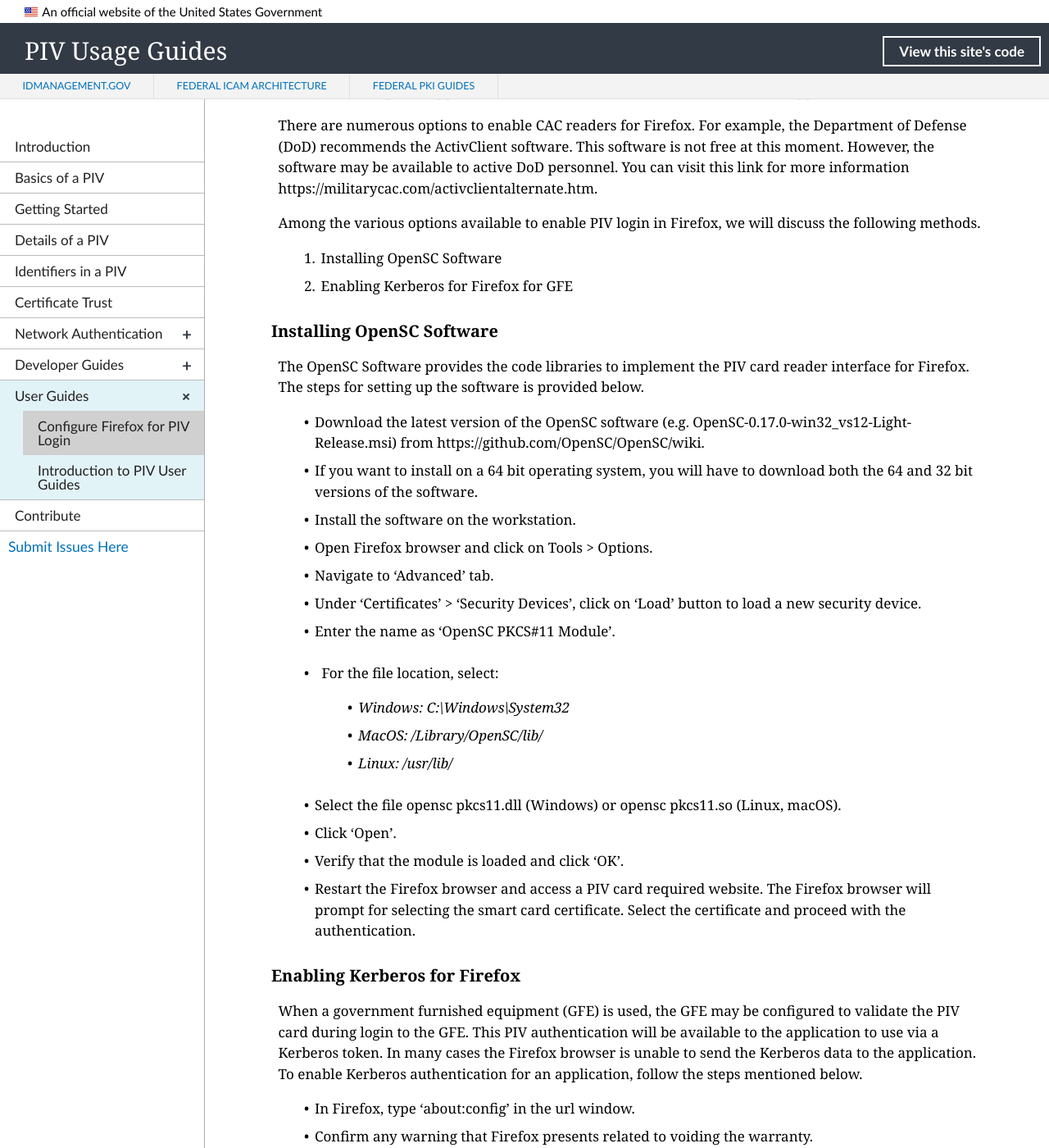
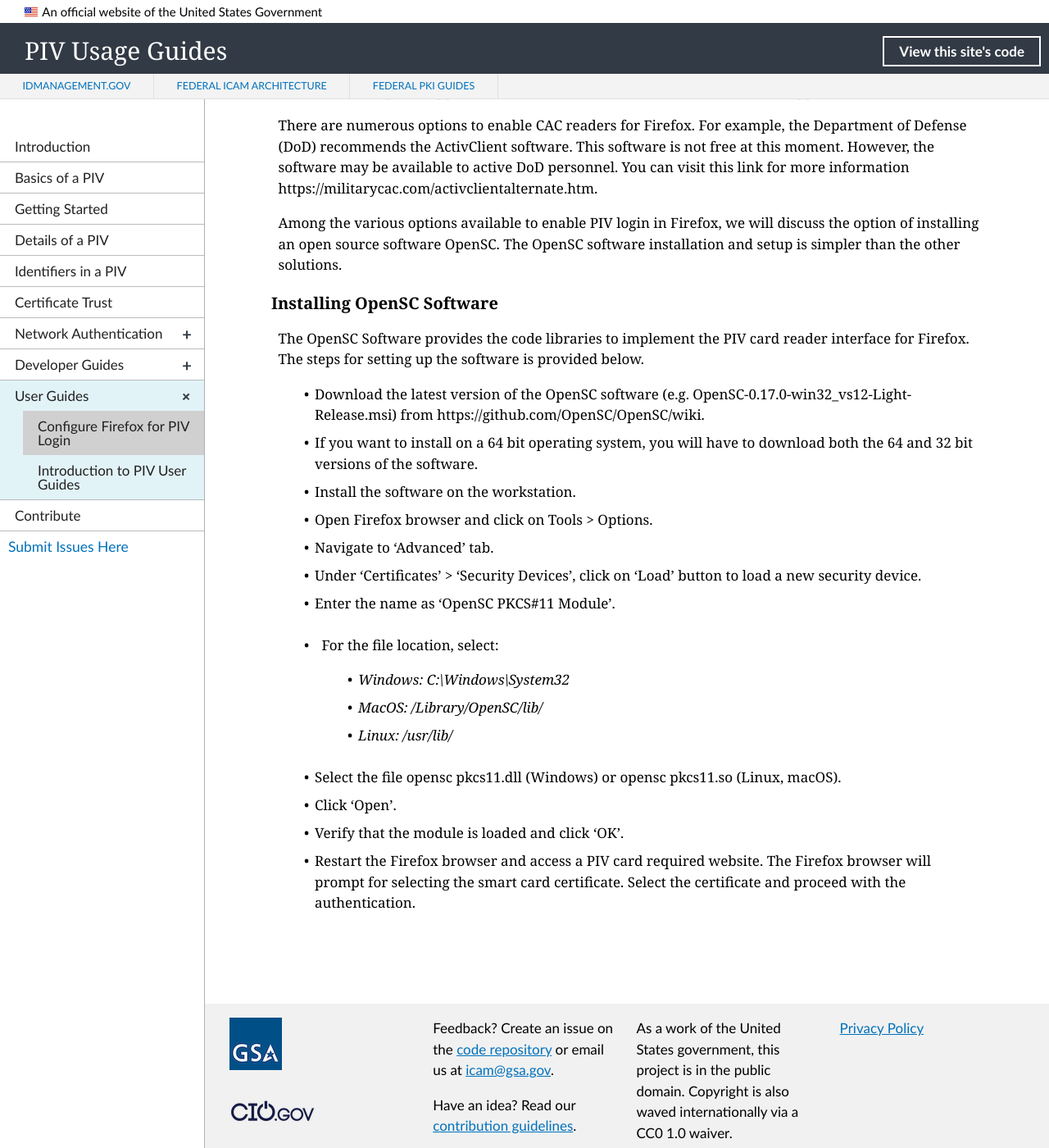
Before and after one commit to GSA/piv-guides, a Jekyll site: the page built from _userconfig/1_firefox.md, in a window 1280 px wide and 1400 px high, scrolled down 320 px. Shown: the whole window at 82% size. Built offline with Jekyll 4.4.1, drawn with Linux system fonts in a browser that asks for light colours; nearby versions of some CDN libraries; some of the changed text lies outside the part shown.

Commit message:
Update 1_firefox.md
Removed the second option of enabling kerberos (SPNEGO) for GFE. Based on feedback this method does not apply for this story.

```diff
--- a/_userconfig/1_firefox.md
+++ b/_userconfig/1_firefox.md
@@ -11,11 +11,7 @@
 
 There are numerous options to enable CAC readers for Firefox. For example, the Department of Defense (DoD) recommends the ActivClient software. This software is not free at this moment. However, the software may be available to active DoD personnel. You can visit this link for more information https://militarycac.com/activclientalternate.htm.
 
-Among the various options available to enable PIV login in Firefox, we will discuss the following methods.
-
-1.	Installing OpenSC Software
-2.	Enabling Kerberos for Firefox for GFE
-
+Among the various options available to enable PIV login in Firefox, we will discuss the option of installing an open source software OpenSC. The OpenSC software installation and setup is simpler than the other solutions.
 
 ### Installing OpenSC Software
 
@@ -38,13 +34,3 @@
 * Click ‘Open’.
 * Verify that the module is loaded and click ‘OK’.
 * Restart the Firefox browser and access a PIV card required website. The Firefox browser will prompt for selecting the smart card certificate. Select the certificate and proceed with the authentication.
-
-### Enabling Kerberos for Firefox
-
-When a government furnished equipment (GFE) is used, the GFE may be configured to validate the PIV card during login to the GFE. This PIV authentication will be available to the application to use via a Kerberos token. In many cases the Firefox browser is unable to send the Kerberos data to the application. To enable Kerberos authentication for an application,  follow the steps mentioned below.
-
-* In Firefox, type ‘about:config’ in the url window.
-* Confirm any warning that Firefox presents related to voiding the warranty.
-* In the search box, enter ‘negotiate’ to view the property name to set.
-* Double click the property ‘network.negotiate-auth.trusted-uris’ and enter the value as http://,https://.
-* Restart the Firefox browser.
```
